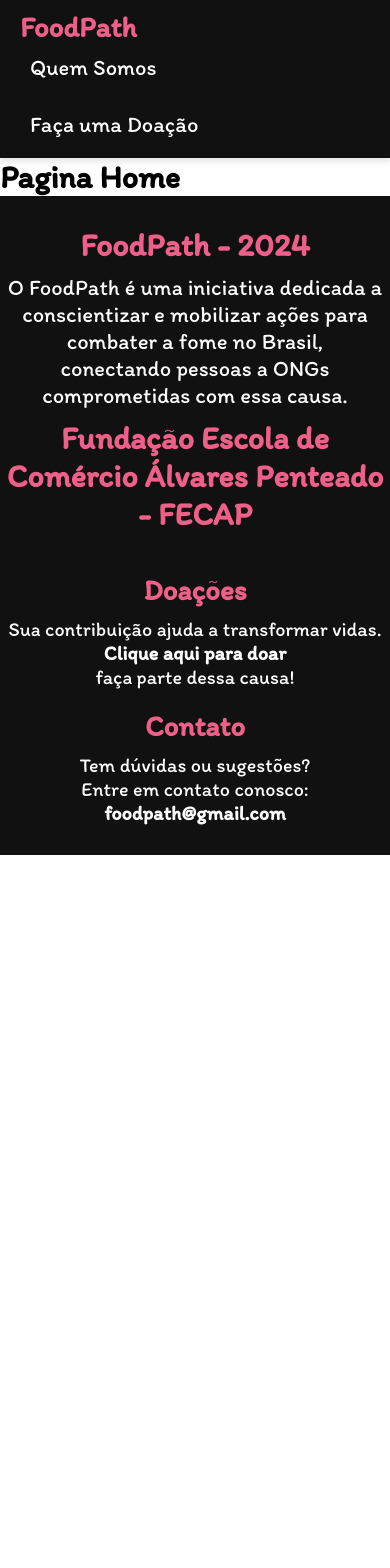
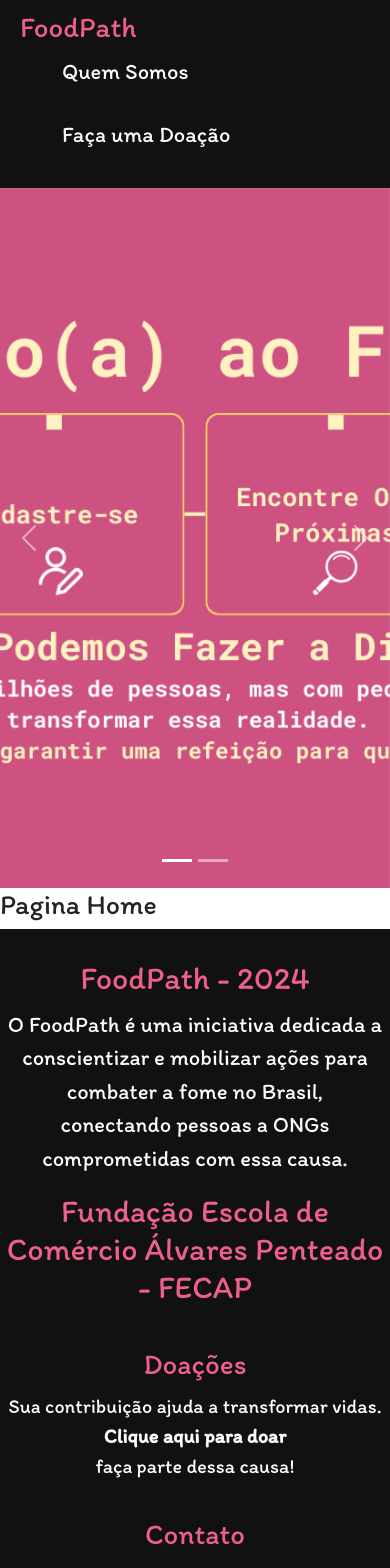
Before and after one commit to 2024-2-NCC2/Projeto1, a React (Vite) app in the folder client/: page / in a window 390 px wide. Shown: the top 1568 px of the page. Before the commit the page ends 855 px from the top, so only its background shows below. Built offline with nearby package versions, Linux system fonts and the light colour scheme.

Commit message:
feat: add responsive carousel

```diff
--- a/client/index.html
+++ b/client/index.html
@@ -5,11 +5,14 @@
     <meta name="viewport" content="width=device-width, initial-scale=1.0" />
     <link rel="preconnect" href="https://fonts.googleapis.com">
     <link rel="preconnect" href="https://fonts.gstatic.com" crossorigin>
+    <link href="https://cdn.jsdelivr.net/npm/bootstrap@5.3.3/dist/css/bootstrap.min.css" rel="stylesheet" integrity="sha384-QWTKZyjpPEjISv5WaRU9OFeRpok6YctnYmDr5pNlyT2bRjXh0JMhjY6hW+ALEwIH" crossorigin="anonymous">
     <link href="https://fonts.googleapis.com/css2?family=Itim&display=swap" rel="stylesheet">
     <title>FoodPath</title>
   </head>
   <body>
     <div id="root"></div>
     <script type="module" src="/src/main.jsx"></script>
+    <script src="https://cdn.jsdelivr.net/npm/@popperjs/core@2.11.8/dist/umd/popper.min.js" integrity="sha384-I7E8VVD/ismYTF4hNIPjVp/Zjvgyol6VFvRkX/vR+Vc4jQkC+hVqc2pM8ODewa9r" crossorigin="anonymous"></script>
+    <script src="https://cdn.jsdelivr.net/npm/bootstrap@5.3.3/dist/js/bootstrap.min.js" integrity="sha384-0pUGZvbkm6XF6gxjEnlmuGrJXVbNuzT9qBBavbLwCsOGabYfZo0T0to5eqruptLy" crossorigin="anonymous"></script>
   </body>
 </html>
--- /dev/null
+++ b/client/src/components/Carousel.jsx
@@ -0,0 +1,34 @@
+import React from 'react';
+import carouselWelcomeImg from '../assets/images/home-carousel.png';
+import carouselContactImg from '../assets/images/contact-carousel.png';
+
+const Carousel = () => {
+  return (
+    <div>
+      <div id="carouselExampleIndicators" className="carousel slide">
+        <div className="carousel-indicators">
+          <button type="button" data-bs-target="#carouselExampleIndicators" data-bs-slide-to="0" className="active" aria-current="true" aria-label="Slide 1"></button>
+          <button type="button" data-bs-target="#carouselExampleIndicators" data-bs-slide-to="1" aria-label="Slide 2"></button>
+        </div>
+        <div className="carousel-inner">
+          <div className="carousel-item active">
+            <img src={carouselWelcomeImg} className="d-block w-100" alt="welcome-image" />
+          </div>
+          <div className="carousel-item">
+            <img src={carouselContactImg} className="d-block w-100" alt="contact-image" />
+          </div>
+        </div>
+        <button className="carousel-control-prev" type="button" data-bs-target="#carouselExampleIndicators" data-bs-slide="prev">
+          <span className="carousel-control-prev-icon" aria-hidden="true"></span>
+          <span className="visually-hidden">Previous</span>
+        </button>
+        <button className="carousel-control-next" type="button" data-bs-target="#carouselExampleIndicators" data-bs-slide="next">
+          <span className="carousel-control-next-icon" aria-hidden="true"></span>
+          <span className="visually-hidden">Next</span>
+        </button>
+      </div>
+    </div>
+  );
+};
+
+export default Carousel;
--- a/client/src/index.css
+++ b/client/src/index.css
@@ -189,3 +189,8 @@
     align-items: flex-start;
   }
 }
+
+.carousel-item img {
+  height: 700px; /* Defina a altura que achar melhor */
+  object-fit: cover; /* Isso garante que a imagem seja redimensionada sem distorções */
+}
--- a/client/src/pages/Home.jsx
+++ b/client/src/pages/Home.jsx
@@ -1,8 +1,10 @@
 import React from 'react'
+import Carousel from '../components/Carousel'
 
 const Home = () => {
   return (
     <div>
+        <Carousel/>
         <h1>Pagina Home</h1>
     </div>
   )
```
Also changed, not shown: client/src/assets/images/contact-carousel.png (added), client/src/assets/images/home-carousel.png (added).
